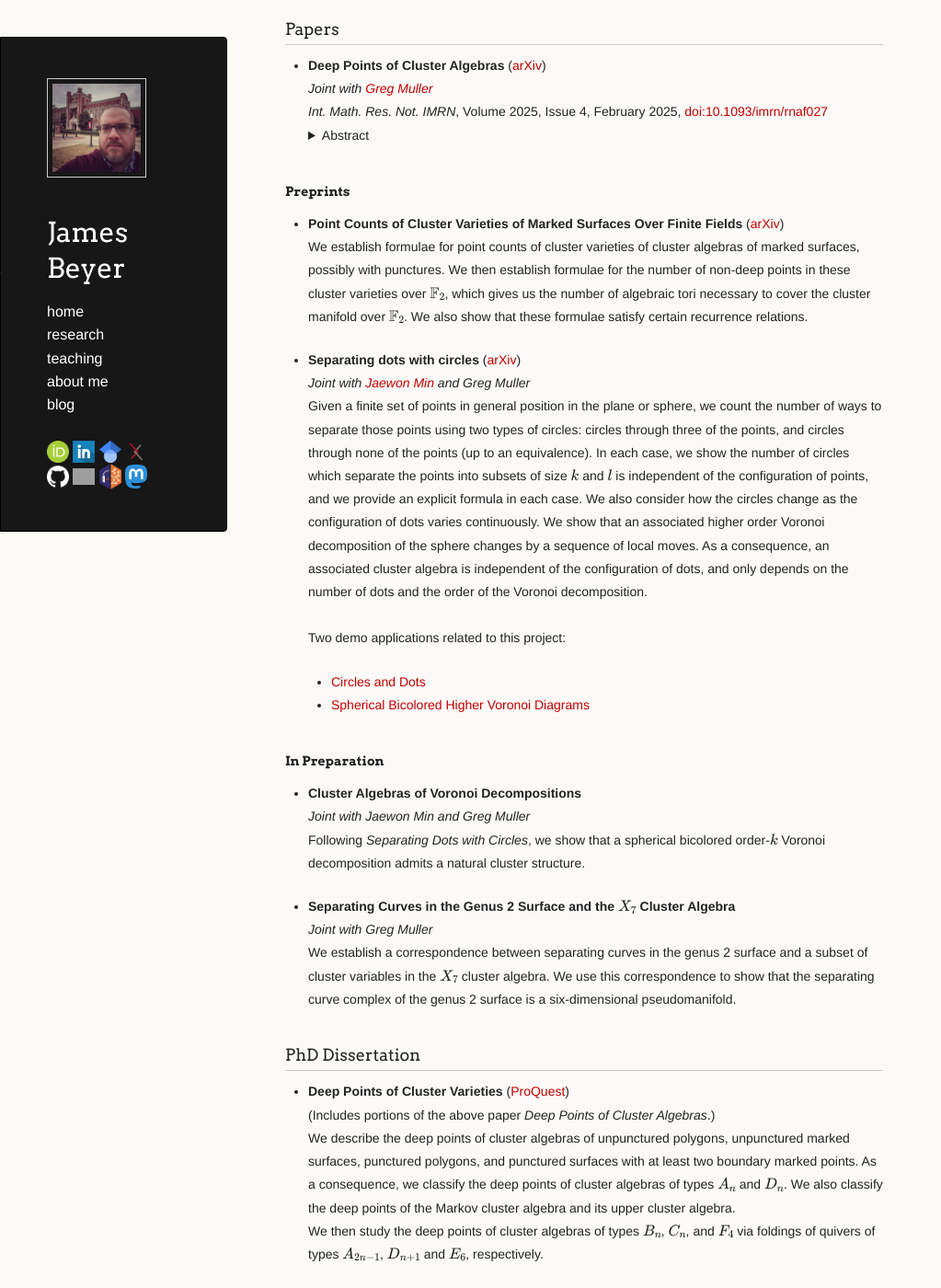
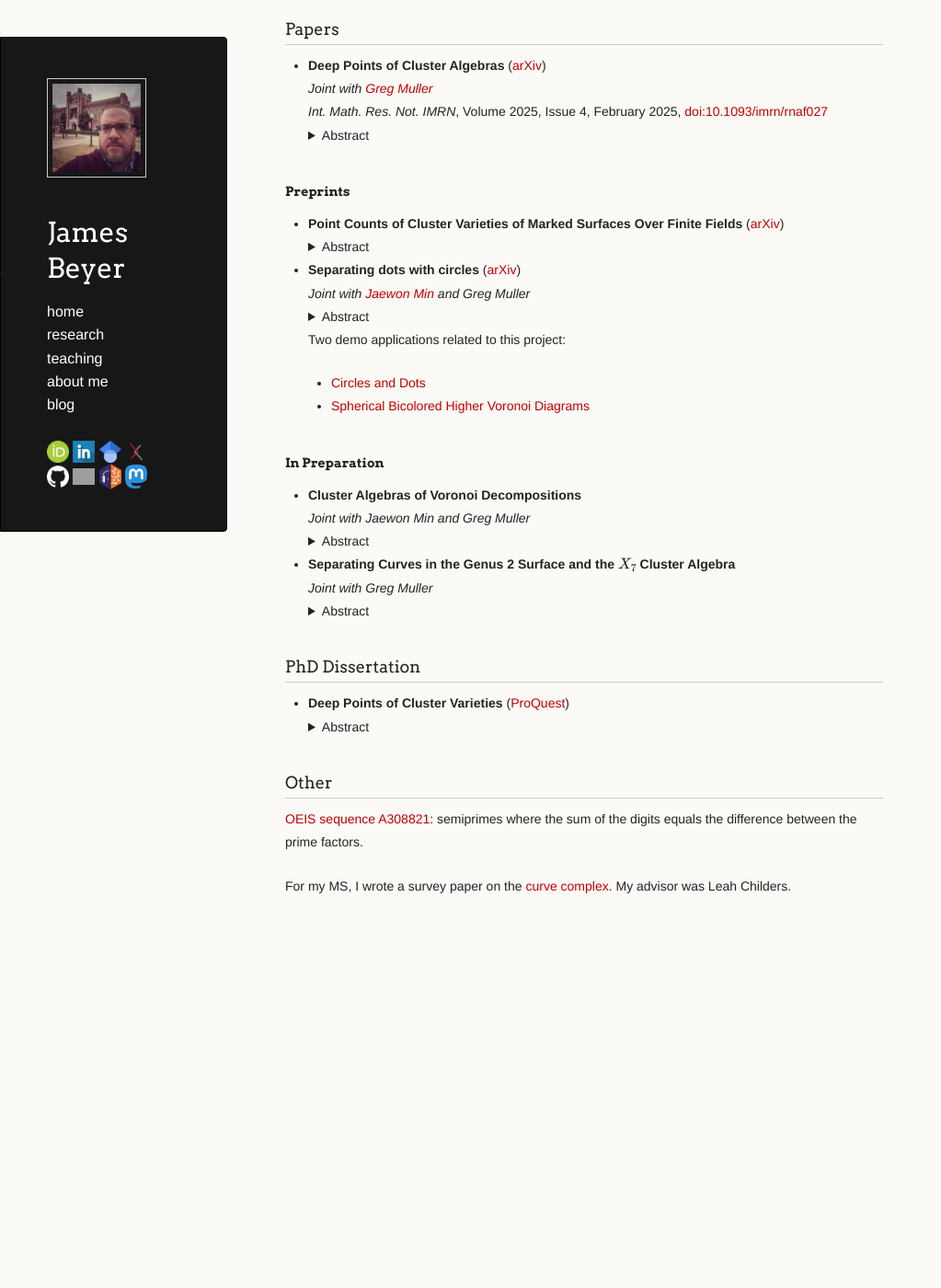
Before and after one commit to jebeyer/jebeyer.github.io, a Jekyll site: the page built from research.md, in a window 1280 px wide and 1400 px high, scrolled down 326 px. Shown: the whole window at 92% size, without its empty margins (0-1023 px from the left). Built offline with Jekyll 4.4.1, drawn with Linux system fonts in a browser that asks for light colours; a script that is not in the unit is left out; our own code applies the rules of GitHub Pages for plain Markdown files; after the commit the page ends 1374 px from its top, so only the background shows below that; grey boxes are pictures that could not be loaded.

Commit message:
Add files via upload

```diff
--- a/research.md
+++ b/research.md
@@ -21,18 +21,29 @@
      <summary>Abstract</summary>
      <p>
        We initiate a systematic study of the deep points of a cluster algebra; that is, the points in the associated variety which are not in any cluster torus. We describe the deep points of cluster algebras of type A, rank 2, Markov, and unpunctured surface type.
-     <\p>
-   <\details>
+     </p>
+   </details>
 
 
 #### Preprints
 
 * **Point Counts of Cluster Varieties of Marked Surfaces Over Finite Fields** ([arXiv](https://arxiv.org/abs/2608.22208)) <br/>
-   We establish formulae for point counts of cluster varieties of cluster algebras of marked surfaces, possibly with punctures. We then establish formulae for the number of non-deep points in these cluster varieties over \\(\mathbb{F}_2\\), which gives us the number of algebraic tori necessary to cover the cluster manifold over \\(\mathbb{F}_2\\). We also show that these formulae satisfy certain recurrence relations.
+   <details name="pointcounts-abstract">
+     <summary>Abstract</summary>
+     <p>
+       We establish formulae for point counts of cluster varieties of cluster algebras of marked surfaces, possibly with punctures. We then establish formulae for the number of non-deep points in these cluster varieties over \\(\mathbb{F}_2\\), which gives us the number of algebraic tori necessary to cover the cluster manifold over \\(\mathbb{F}_2\\). We also show that these formulae satisfy certain recurrence relations.
+     </p>
+   </details>
+
 
 * **Separating dots with circles** ([arXiv](https://arxiv.org/abs/2505.22851)) <br/>
    *Joint with [Jaewon Min](https://sites.google.com/view/jaewonmin/home) and Greg Muller* <br/>
-   Given a finite set of points in general position in the plane or sphere, we count the number of ways to separate those points using two types of circles: circles through three of the points, and circles through none of the points (up to an equivalence). In each case, we show the number of circles which separate the points into subsets of size \\(k\\) and \\(l\\) is independent of the configuration of points, and we provide an explicit formula in each case. We also consider how the circles change as the configuration of dots varies continuously. We show that an associated higher order Voronoi decomposition of the sphere changes by a sequence of local moves. As a consequence, an associated cluster algebra is independent of the configuration of dots, and only depends on the number of dots and the order of the Voronoi decomposition. <br/><br/>
+   <details name="sepdotscircles-abstract">
+     <summary>Abstract</summary>
+     <p>
+       Given a finite set of points in general position in the plane or sphere, we count the number of ways to separate those points using two types of circles: circles through three of the points, and circles through none of the points (up to an equivalence). In each case, we show the number of circles which separate the points into subsets of size \\(k\\) and \\(l\\) is independent of the configuration of points, and we provide an explicit formula in each case. We also consider how the circles change as the configuration of dots varies continuously. We show that an associated higher order Voronoi decomposition of the sphere changes by a sequence of local moves. As a consequence, an associated cluster algebra is independent of the configuration of dots, and only depends on the number of dots and the order of the Voronoi decomposition.
+     </p>
+   </details>
    Two demo applications related to this project:
   * [Circles and Dots](./circles-and-dots/index.html)
   * [Spherical Bicolored Higher Voronoi Diagrams](./higher-voronoi/index.html)
@@ -41,18 +52,35 @@
 
 * **Cluster Algebras of Voronoi Decompositions** <br/>
    *Joint with Jaewon Min and Greg Muller* <br/>
-   Following *Separating Dots with Circles*, we show that a spherical bicolored order-\\(k\\) Voronoi decomposition admits a natural cluster structure.
+   <details name="clustervoronoi-abstract">
+     <summary>Abstract</summary>
+     <p>
+       Following *Separating Dots with Circles*, we show that a spherical bicolored order-\\(k\\) Voronoi decomposition admits a natural cluster structure.
+     </p>
+   </details>
+
 
 * **Separating Curves in the Genus 2 Surface and the \\( X_7 \\) Cluster Algebra** <br/>
    *Joint with Greg Muller* <br/>
-   We establish a correspondence between separating curves in the genus 2 surface and a subset of cluster variables in the \\( X_7 \\) cluster algebra. We use this correspondence to show that the separating curve complex of the genus 2 surface is a six-dimensional pseudomanifold.
+   <details name="sepcurvesg2x7-abstract">
+     <summary>Abstract</summary>
+     <p>
+       We establish a correspondence between separating curves in the genus 2 surface and a subset of cluster variables in the \\( X_7 \\) cluster algebra. We use this correspondence to show that the separating curve complex of the genus 2 surface is a six-dimensional pseudomanifold.
+     </p>
+   </details>
+
 
 ### PhD Dissertation
 
 * **Deep Points of Cluster Varieties** ([ProQuest](https://www.proquest.com/docview/3199939057?sourcetype=Dissertations%20&%20Theses)) <br/>
-  (Includes portions of the above paper *Deep Points of Cluster Algebras*.) <br/>
-  We describe the deep points of cluster algebras of unpunctured polygons, unpunctured marked surfaces, punctured polygons, and punctured surfaces with at least two boundary marked points. As a consequence, we classify the deep points of cluster algebras of types \\(A_n\\) and \\(D_n\\). We also classify the deep points of the Markov cluster algebra and its upper cluster algebra.<br/>
-  We then study the deep points of cluster algebras of types \\(B_n\\), \\(C_n\\), and \\(F_4\\) via foldings of quivers of types \\(A_{2n-1}\\), \\(D_{n+1}\\) and \\(E_6\\), respectively.
+   <details name="dissertation-abstract">
+     <summary>Abstract</summary>
+     <p>
+       (Includes portions of the above paper *Deep Points of Cluster Algebras*.) <br/>
+       We describe the deep points of cluster algebras of unpunctured polygons, unpunctured marked surfaces, punctured polygons, and punctured surfaces with at least two boundary marked points. As a consequence, we classify the deep points of cluster algebras of types \\(A_n\\) and \\(D_n\\). We also classify the deep points of the Markov cluster algebra and its upper cluster algebra.<br/>
+       We then study the deep points of cluster algebras of types \\(B_n\\), \\(C_n\\), and \\(F_4\\) via foldings of quivers of types \\(A_{2n-1}\\), \\(D_{n+1}\\) and \\(E_6\\), respectively.
+     </p>
+   </details>
 
 ### Other
 
```
